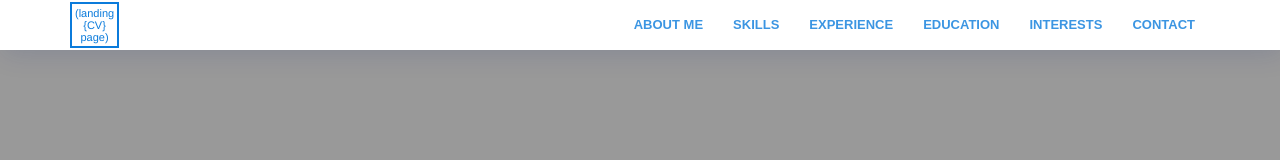
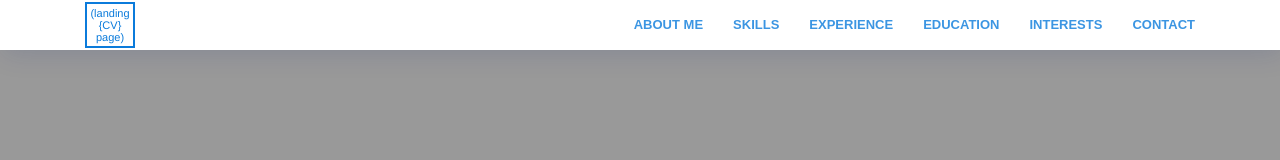
Before and after one commit to SanchezAlex/cv, a website: page src/index.html in a window 1280 px wide. Shown: the top 160 px of the page. Drawn offline with Linux system fonts and the light colour scheme; some packages are replaced by stand-ins of ours.

Commit message:
nav-menu. added logo

```diff
--- a/src/css/style.css
+++ b/src/css/style.css
@@ -20,8 +20,8 @@ a, a:hover {
     text-align: center;
     border: 2px solid;
     padding: 3px;
-    margin-top: 2px;
-}
+    margin: 2px 2px 2px 15px;
+    width: 50px;}
 
 .navbar-link {
     opacity: 0.8;
--- a/src/index.html
+++ b/src/index.html
@@ -30,7 +30,7 @@
                     <span class="icon-bar white-bar"></span>
                     <span class="icon-bar white-bar"></span>
                 </button>
-                <a class="nav-logo navbar-name topnav" href="#">
+                <a class="nav-logo col-md-2" href="#">
                     (landing
                     <br>
                     {CV}
```
